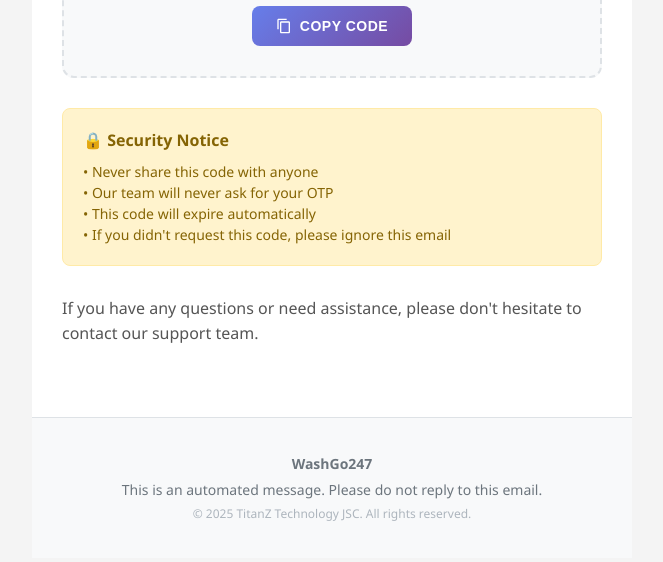
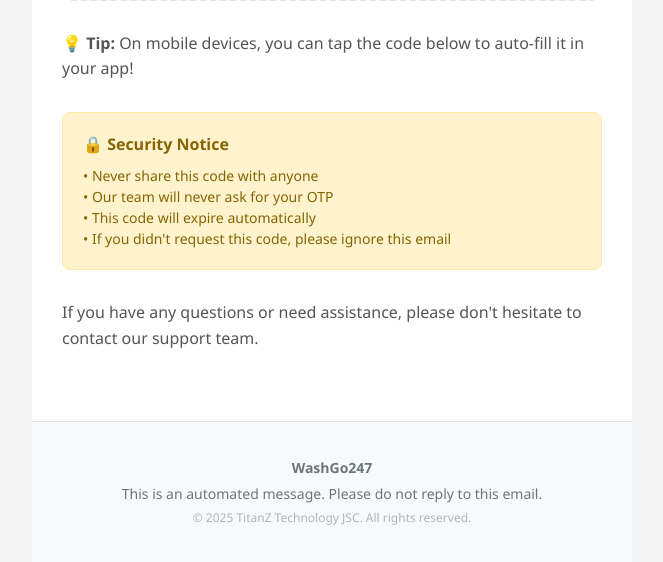
Before and after one commit to laundromatvn/lms-backend, a Python web app: template templates/send_otp.html in a window 1280 px wide. Shown: the part 475-1037 px from the top of the page, without its empty margins (308-971 px from the left). Before the commit the page ends 996 px from the top, so only its background shows below. Run offline with Jinja, Linux system fonts and the light colour scheme; the template is opened without the code that fills it, so the values that code supplies are empty.

Commit message:
correct tip position

```diff
--- a/templates/send_otp.html
+++ b/templates/send_otp.html
@@ -276,8 +276,6 @@
             <div class="message">
                 You have requested a One-Time Password (OTP) for your account verification.
                 Please use the following code to complete your verification process:
-                <br><br>
-                <strong>💡 Tip:</strong> On mobile devices, you can tap the code below to auto-fill it in your app!
             </div>
 
             <!-- OTP Code Container -->
@@ -304,6 +302,10 @@
                        pattern="[0-9]*"
                        data-otp-code="{{ otp_code }}"
                        readonly>
+            </div>
+
+            <div class="message">
+                <strong>💡 Tip:</strong> On mobile devices, you can tap the code below to auto-fill it in your app!
             </div>
 
             <!-- Security Notice -->
```
